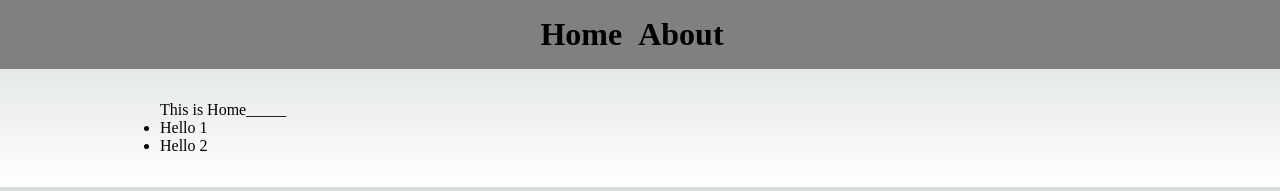
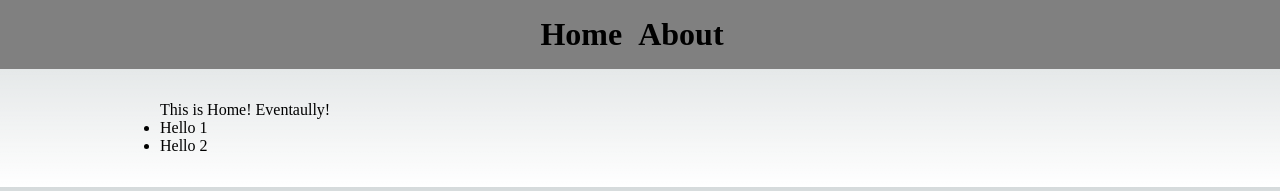
Before and after one commit to genius21513/nextjs-dockerize-cicd-github-actions, a Next.js app: page / in a window 1280 px wide. Shown: the top 191 px of the page. Built offline with nearby package versions, Linux system fonts and the light colour scheme.

Commit message:
Test with down & up

```diff
--- a/pages/index.js
+++ b/pages/index.js
@@ -11,7 +11,7 @@ export default function Home({ posts }) {
   return (
     <>
       <Layout>
-        <p>This is Home_____ </p>
+        <p>This is Home! Eventaully! </p>
 
         <div>
           <ul>
```
